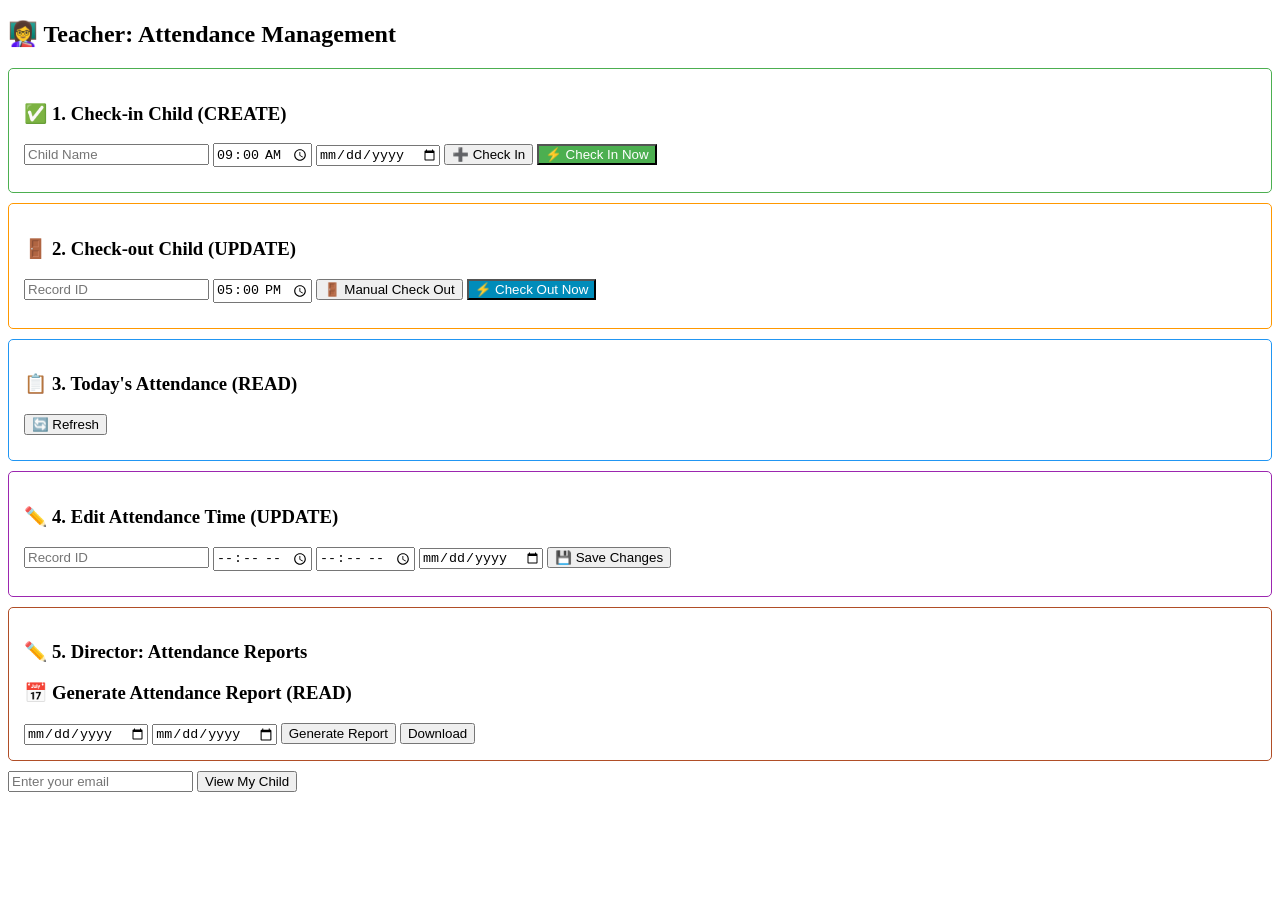
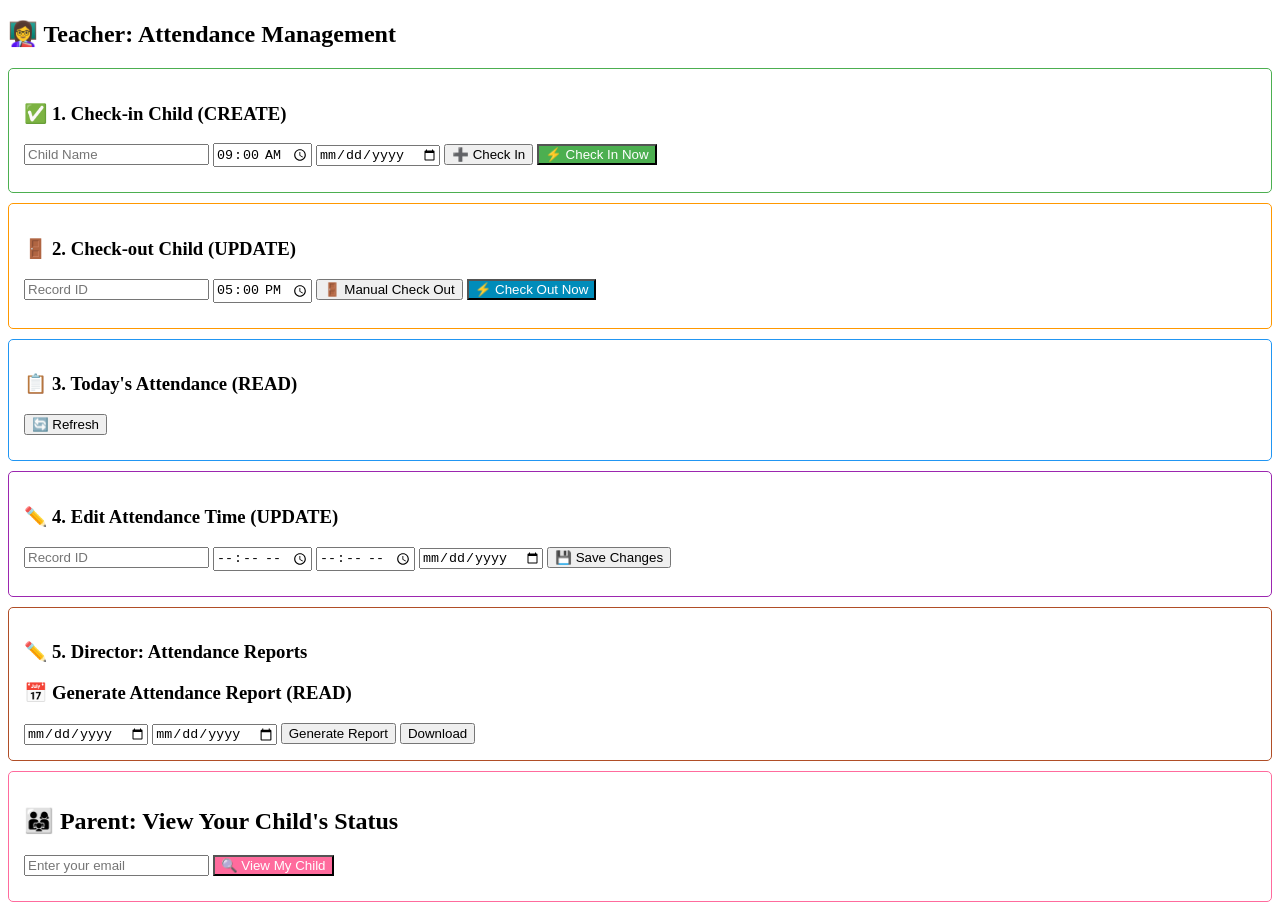
Before and after one commit to Heesun0514/Daycare-Digital-Logbook, a plain HTML site: page frontend/index.html in a window 1280 px wide. Before the commit the page ends 800 px from the top, so only its background shows below. Drawn offline with Linux system fonts and the light colour scheme.

Commit message:
Parent View: View Child Status (Frontend Filtering) using copilot

```diff
--- a/frontend/app.js
+++ b/frontend/app.js
@@ -408,3 +408,87 @@ async function downloadReport(){
     // Releases the temporary URL from memory to optimize performance and prevent memory leaks.
     URL.revokeObjectURL(url);
 }
+
+
+
+
+// ============== 7.Parent View: View Child Status (Frontend Filtering) ====================
+
+async function viewChildStatus(){
+
+    //1. grab the parent email
+    const parentEmail = document.getElementById('parent-email').value.toLowerCase().trim();
+
+    //2. input validation
+    if (!parentEmail){
+        alert('Please enter your email');
+        return;
+    }
+
+    //3. validate email format
+    const emailRegex = /^[^\s@]+@[^\s@]+\.[^\s@]+$/;
+    if (!emailRegex.test(parentEmail)){
+        alert('Please enter a valid email address');
+        return;
+    }
+
+    //4. get today's date
+    const today = new Date().toISOString().split('T')[0];
+
+    try {
+        //5. Use existing REPORT API to get all today's attendance
+        const response = await fetch(`http://localhost:3000/api/attendance/report?from=${today}&to=${today}`);
+
+        //6. parse the response
+        const result = await response.json();
+
+        if (response.status === 200){
+            const allRecords = result.record || [];
+
+            //7. Filter records by parent email
+            const childrenRecords = allRecords.filter(record =>
+                record.parent_email && record.parent_email.toLowerCase() === parentEmail
+            );
+
+            //8. show message if no records
+            if (childrenRecords.length === 0){
+                document.getElementById('child-status').innerHTML = `
+                    <div style="background-color: #FFE4E1; padding: 15px; border-radius: 5px; border-left: 4px solid #FF6B9D;">
+                        <p>📭 No children found for this email address, or no attendance recorded for today.</p>
+                    </div>
+                `;
+                return;
+            }
+
+            //9. Build HTML display
+            let html = `<div style="background-color: #FFF0F5; padding: 15px; border-radius: 5px; border-left: 4px solid #FF6B9D;">`;
+            html += `<h3>👨‍👩‍👧 Your Child(ren)'s Status Today</h3>`;
+            html += `<table border="1" cellpadding="10" style="border-collapse: collapse; width: 100%; margin-top: 10px;">`;
+            html += `<tr style="background-color: #FF6B9D; color: white;">`;
+            html += `<th>Child Name</th><th>Arrival Time</th><th>Departure Time</th><th>Current Status</th>`;
+            html += `</tr>`;
+
+            childrenRecords.forEach(child => {
+                const status = child.departure_time ? '✅ Picked Up' : '🟢 At Daycare';
+                html += `<tr>`;
+                html += `<td><strong>${child.child_name}</strong></td>`;
+                html += `<td>${child.arrival_time || '-'}</td>`;
+                html += `<td>${child.departure_time || '-'}</td>`;
+                html += `<td>${status}</td>`;
+                html += `</tr>`;
+            });
+
+            html += `</table>`;
+            html += `<p style="margin-top: 10px; font-size: 12px; color: #666;">Last updated: ${new Date().toLocaleTimeString()}</p>`;
+            html += `</div>`;
+
+            document.getElementById('child-status').innerHTML = html;
+
+        } else {
+            document.getElementById('child-status').innerHTML = `<p>❌ ${result.error || 'Error fetching attendance data'}</p>`;
+        }
+
+    } catch(error){
+        document.getElementById('child-status').innerHTML = `<p>❌ Connection error: ${error.message}</p>`;
+    }
+}
--- a/frontend/index.html
+++ b/frontend/index.html
@@ -73,10 +73,13 @@
 
 
     <!-- Parent View -->
-    <div id="parent-section">
-        <input type="email" id="parent-email" placeholder="Enter your email">
-        <button onclick="viewChildStatus()">View My Child</button>
-        <div id="child-status"></div>
+    <div style="border:1px solid #FF6B9D; padding:15px; margin:10px 0; border-radius:5px">
+        <h2>👨‍👩‍👧 Parent: View Your Child's Status</h2>
+        <div>
+            <input type="email" id="parent-email" placeholder="Enter your email" required>
+            <button onclick="viewChildStatus()" style="background-color: #FF6B9D; color: white;">🔍 View My Child</button>
+        </div>
+        <div id="child-status" style="margin-top:10px"></div>
     </div>
 </div>
 <script src="app.js"></script>
```
